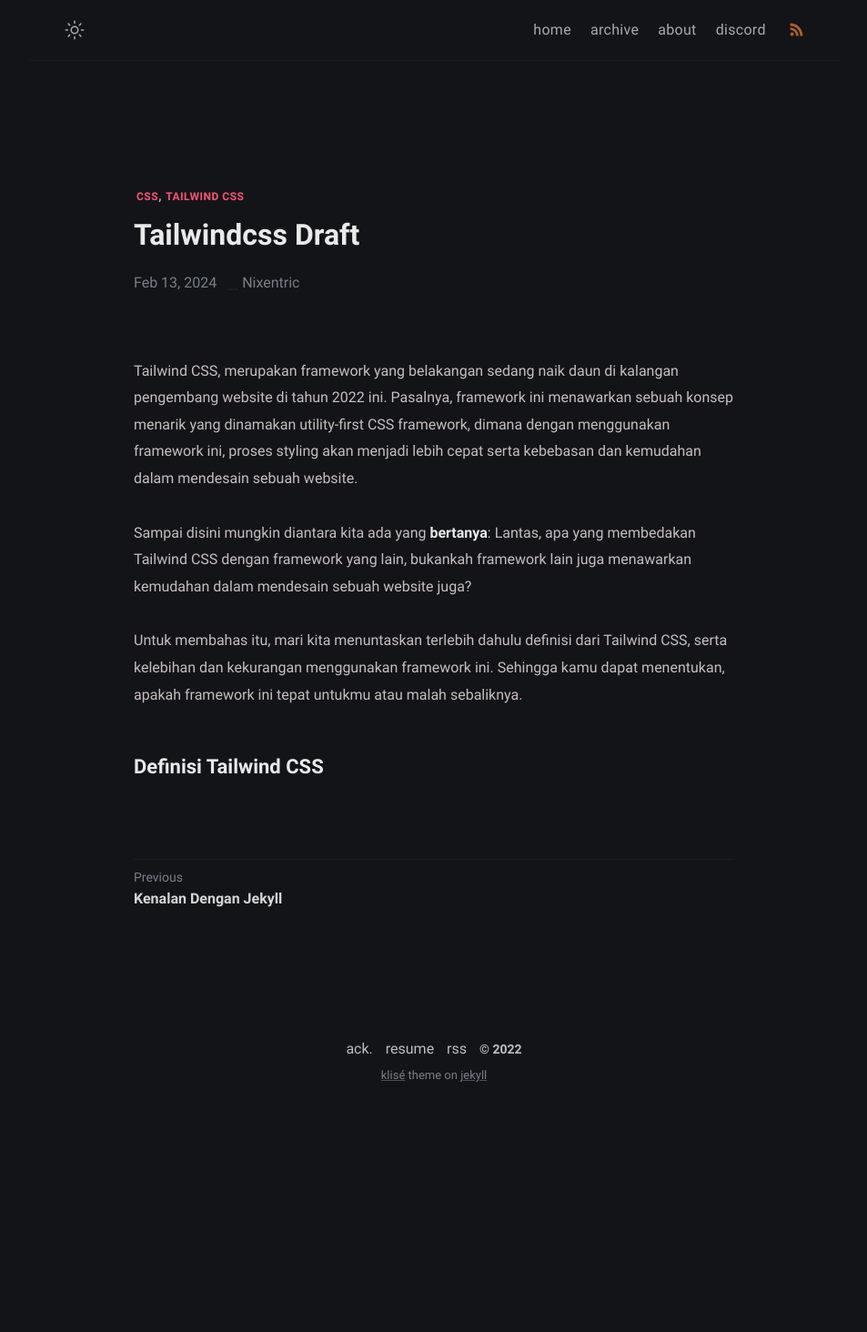
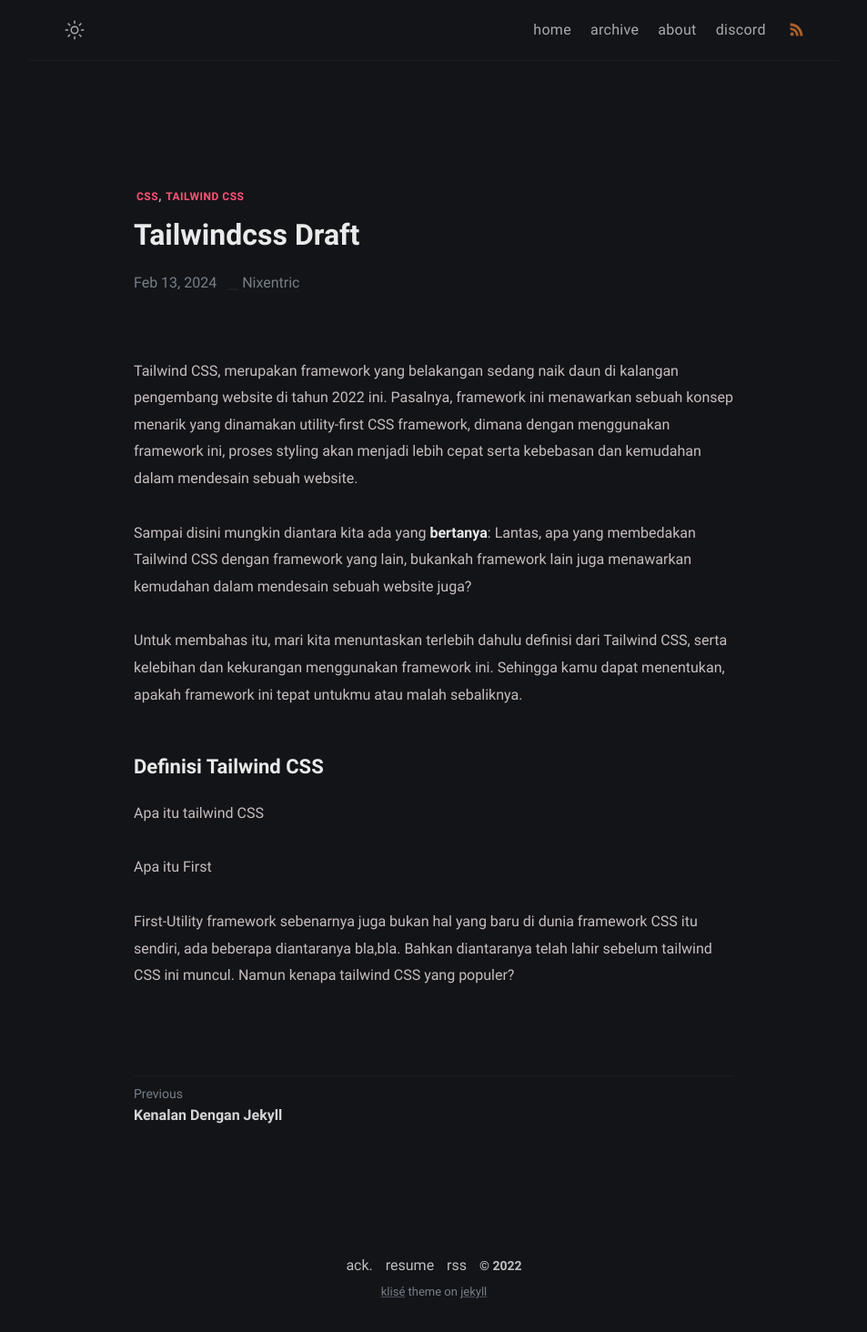
Before and after one commit to nixentric/nixentric.github.io, a Jekyll site: the page built from _posts/2022-02-15-tailwindcss-draft.md, in a window 1280 px wide. Shown: the whole page at 91% size, without its empty margins (163-1116 px from the left). Built offline with Jekyll 4.4.1, drawn with Linux system fonts in a browser that asks for light colours; before the commit the page ends 1226 px from its top, so only the background shows below that.

Commit message:
Update 2022-02-15-tailwindcss-draft.md

```diff
--- a/_posts/2022-02-15-tailwindcss-draft.md
+++ b/_posts/2022-02-15-tailwindcss-draft.md
@@ -15,3 +15,9 @@ Sampai disini mungkin diantara kita ada yang **bertanya**: Lantas, apa yang memb
 Untuk membahas itu, mari kita menuntaskan terlebih dahulu definisi dari Tailwind CSS, serta kelebihan dan kekurangan menggunakan framework ini. Sehingga kamu dapat menentukan, apakah framework ini tepat untukmu atau malah sebaliknya.
 
 ## Definisi Tailwind CSS
+Apa itu tailwind CSS
+
+Apa itu First
+
+
+First-Utility framework sebenarnya juga bukan hal yang baru di dunia framework CSS itu sendiri, ada beberapa diantaranya bla,bla. Bahkan diantaranya telah lahir sebelum tailwind CSS ini muncul. Namun kenapa tailwind CSS yang populer?
```
